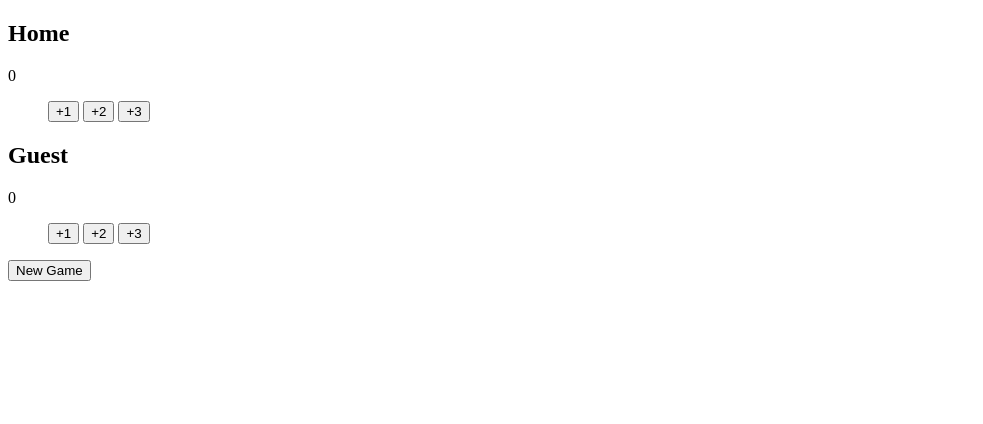
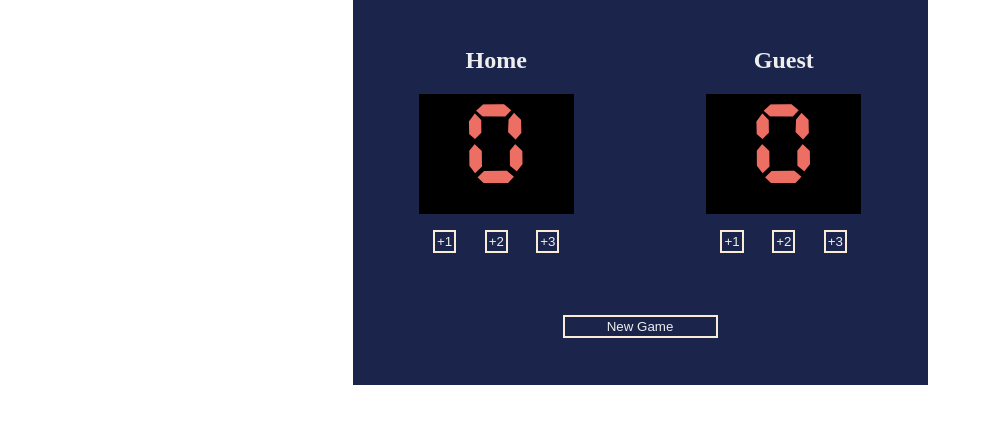
Before and after one commit to hafidz-A/basketball-scoreboard-solo, a plain HTML site: page index.html in a window 1280 px wide. Shown: the whole page, without its empty margins (0-983 px from the left). Drawn offline with Linux system fonts and the light colour scheme.

Commit message:
Update index.css

```diff
--- a/index.css
+++ b/index.css
@@ -1,40 +1,82 @@
-let scoreHome = document.getElementById("score-home")
-let scoreGuest = document.getElementById("score-guest")
-
-let count = 0
-
-function addOneHome() {
-    count += 1
-    scoreHome.innerText = count
+@font-face {
+    font-family: 'MyCustomFont';
+    src: url('CursedTimerUlil-Aznm.ttf') format('truetype');
+    font-weight: normal;
+    font-style: normal;
 }
 
-function addTwoHome() {
-    count += 2
-    scoreHome.innerText = count
+/**
+font-family: 'MyCustomFont', sans-serif;
+**/
+
+body {
+    width: 575px;
+    text-align: center;
+    margin: auto;
 }
 
-function addThreeHome() {
-    count += 3
-    scoreHome.innerText = count
+h2 {
+    margin-top: 0;
 }
 
-function addOneGuest() {
-    count += 1
-    scoreGuest.innerText = count
+.container {
+    height: 385px;
+    background-color:#1B244A;
+    display: flex;
+    flex-direction: column;
+    justify-content: space-evenly;
+    column-gap: 10px;
+    text-align: center;
 }
 
-function addTwoGuest() {
-    count += 2
-    scoreGuest.innerText = count
+.container-score {
+    display: flex;
+    justify-content: space-around;
+    align-items: center;
+    color: #EEEEEE;
+    margin-bottom: 0;
 }
 
-function addThreeGuest() {
-    count += 3
-    scoreGuest.innerText = count
+.scoreboard {
+    font-size: 100px;
+    width: 155px;
+    height: 120px;
+    background-color: black;
+    color: #ED6F63;
+    font-family: 'MyCustomFont';
+    flex-direction: column;
+    align-content: center;
+    justify-content: flex-end;
 }
 
-function newGame() {
-    count = 0
-    scoreGuest.innerText = count
-    scoreHome.innerText = count
+.pointing {
+    list-style-type: none;
+    display: flex;
+    flex-direction: row;
+    justify-content: space-around;
+    padding-left: 0;
 }
+
+button {
+    border: 2px solid antiquewhite;
+    background-color: #1B244A;
+    color: #EEEEEE;
+    padding: 2px;
+    cursor: pointer;
+}
+
+button:hover {
+    color: #1B244A;
+    background-color: #EEEEEE;
+}
+
+button:active {
+    background-color: #1B244A;
+    color: #EEEEEE;
+}
+
+#new-game {
+    margin-top: 0;
+    width: 155px;
+    margin: 0 auto;
+}
```
